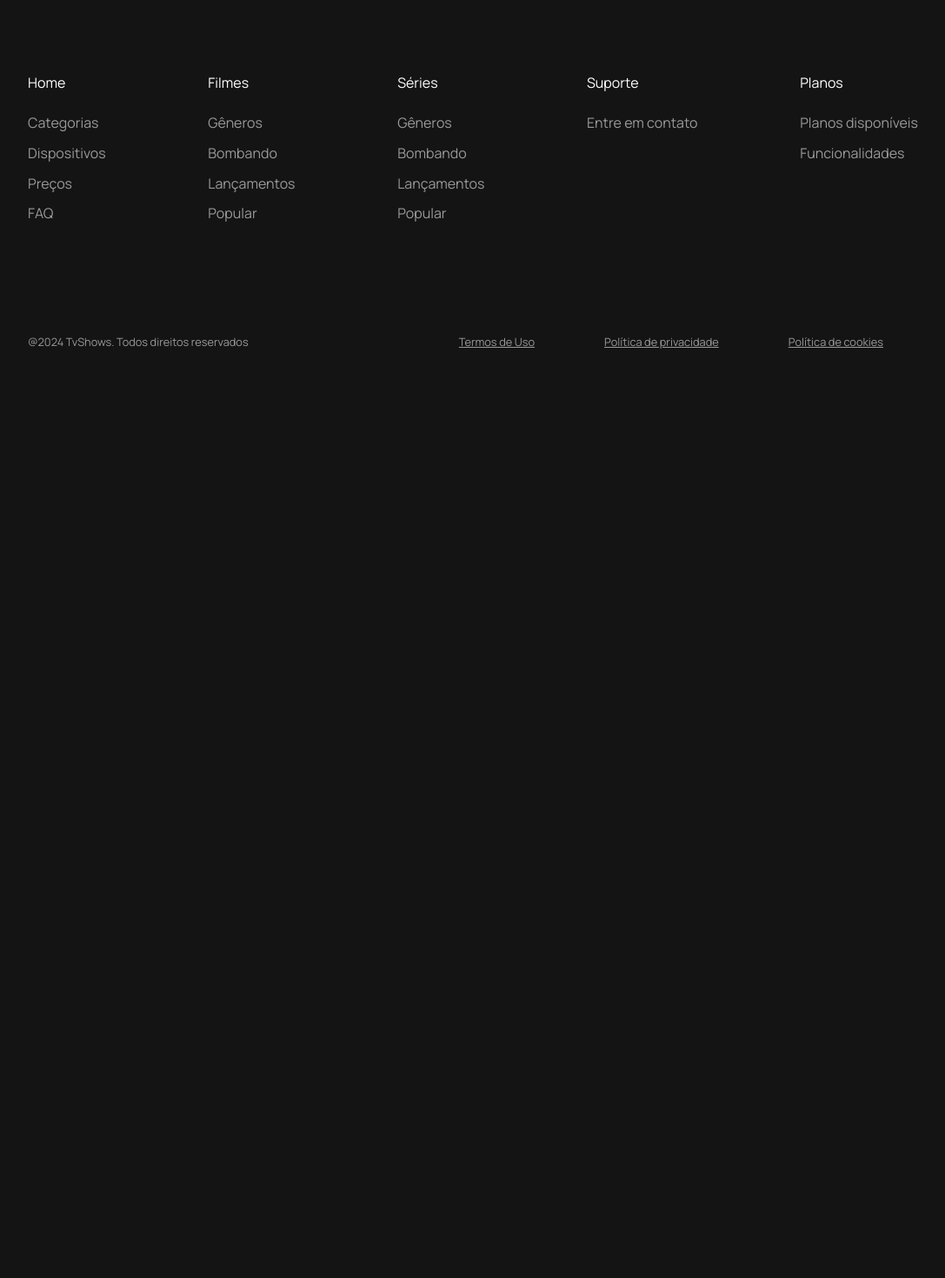
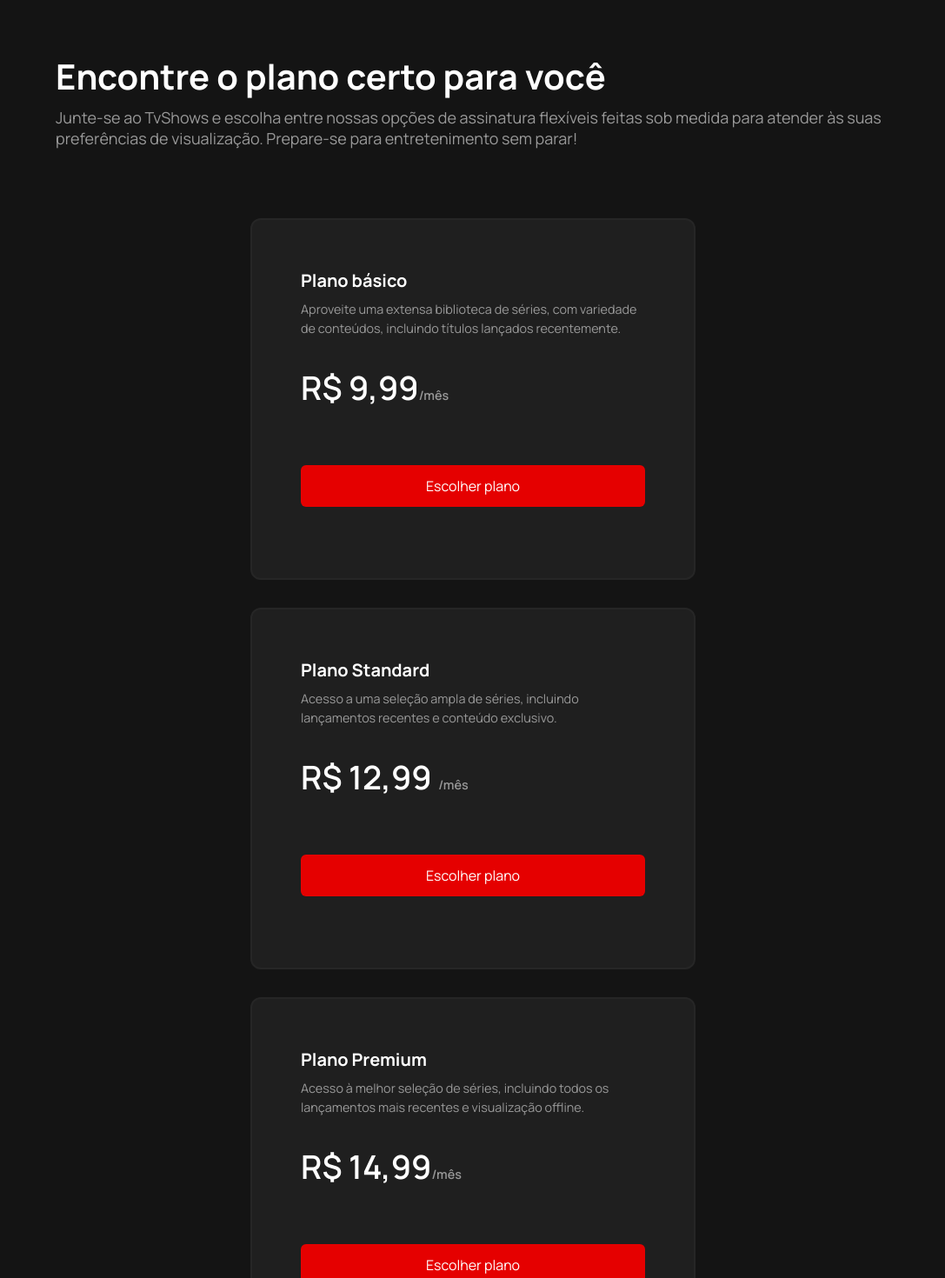
Before and after one commit to fernandortec/tv-shows, a React (Vite) app: page /pricing in a window 1280 px wide. Shown: the part 200-1670 px from the top of the page at 87% size, without its empty margins (96-1183 px from the left). Before the commit the page ends 800 px from the top, so only its background shows below. Built offline with nearby package versions, Linux system fonts and the light colour scheme.

Commit message:
:sparkles: (pricing) add pricing page

```diff
--- a/src/routes/pricing.module.css
+++ b/src/routes/pricing.module.css
@@ -0,0 +1,63 @@
+.container {
+  padding: 10rem
+}
+
+.container h1 {
+  font-size: 2.5rem;
+}
+
+.description {
+  font-size: 1.125rem;
+  color: var(--grey-500);
+  margin-top: 0.5rem;
+}
+
+.cardsContainer {
+  margin-top: 5rem;
+
+  display: flex;
+  align-items: center;
+  gap: 2rem;
+}
+
+.card {
+  height: 26rem;
+  width: 32rem;
+
+  padding: 3.5rem;
+  background-color: var(--primary-500);
+
+  border-radius: 12px;
+  border: 2px solid var(--primary-300);
+}
+
+.card p:not(.price) {
+  font-size: 1.25rem;
+  margin-bottom: 0.5rem;
+  font-weight: bold;
+}
+
+.card span {
+  font-size: 0.9rem;
+  color: var(--grey-500);
+}
+
+
+.price {
+  margin-top: 2rem;
+
+  font-size: 2.35rem;
+  font-weight: 600;
+}
+
+button {
+  width: 100%;
+  text-align: center;
+  justify-content: center;
+}
+
+@media(max-width: 1300px) {
+  .cardsContainer {
+    flex-direction: column;
+  }
+}
--- a/src/routes/pricing.tsx
+++ b/src/routes/pricing.tsx
@@ -1,18 +1,65 @@
-import { createFileRoute } from '@tanstack/react-router'
+import { createFileRoute } from "@tanstack/react-router";
+import styles from "./pricing.module.css";
+import { Button } from "@/components/button";
 
 export const Route = createFileRoute("/pricing")({
 	component: Pricing,
 });
 
 function Pricing(): JSX.Element {
+	const formatPrice = new Intl.NumberFormat('pt-BR',{style: "currency",currency: "BRL"})
+
 	return (
-			<main>
+		<main className={styles.container}>
 			<h1>Encontre o plano certo para você</h1>
-				<p>
+			<p className={styles.description}>
 				Junte-se ao TvShows e escolha entre nossas opções de assinatura
 				flexíveis feitas sob medida para atender às suas preferências de
 				visualização. Prepare-se para entretenimento sem parar!
 			</p>
+
+			<section className={styles.cardsContainer}>
+				<div className={styles.card}>
+					<p>Plano básico</p>
+					<span>
+						Aproveite uma extensa biblioteca de séries, com
+						variedade de conteúdos, incluindo títulos lançados recentemente.
+					</span>
+					<p className={styles.price}>
+						{formatPrice.format(9.99)}
+						<span>/mês</span>
+					</p>
+					<footer>
+						<Button variant="primary">Escolher plano</Button>
+					</footer>
+				</div>
+				<div className={styles.card}>
+					<p>Plano Standard</p>
+					<span>
+						Acesso a uma seleção ampla de séries, incluindo lançamentos recentes e conteúdo exclusivo.
+					</span>
+					<p className={styles.price}>
+						{formatPrice.format(12.99)} <span>/mês</span>
+					</p>
+					<footer>
+						<Button variant="primary">Escolher plano</Button>
+					</footer>
+				</div>
+				<div className={styles.card}>
+					<p>Plano Premium</p>
+					<span>
+						Acesso à melhor seleção de séries, incluindo todos
+						os lançamentos mais recentes e visualização offline.
+					</span>
+					<p className={styles.price}>
+						{formatPrice.format(14.99)}
+						<span>/mês</span>
+					</p>
+					<footer>
+						<Button variant="primary">Escolher plano</Button>
+					</footer>
+				</div>
+			</section>
 		</main>
 	);
 }
--- a/src/routes/support.module.css
+++ b/src/routes/support.module.css
@@ -16,8 +16,6 @@
 .container p {
   font-size: 1.125rem;
   margin-top: 1rem;
-
-  width: 50%;
 }
 
 .container a {
```
Lines whose indentation alone changed are shown as unchanged.
